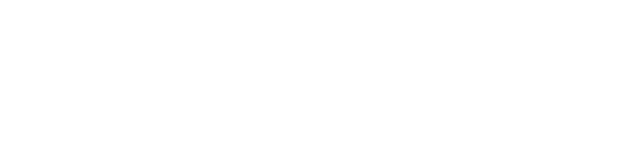
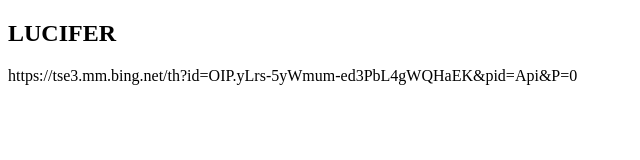
Before and after one commit to CodeRuby999/5-Series-favoritas, a plain HTML site: page index.html in a window 1280 px wide. Shown: the whole page, without its empty margins (0-640 px from the left). Drawn offline with Linux system fonts and the light colour scheme.

Commit message:
Second commit

```diff
--- a/index.html
+++ b/index.html
@@ -7,6 +7,11 @@
     <title>Mis 5 SERIES FAVORITAS</title>
 </head>
 <body>
+    <h2>LUCIFER</h2>
+    <P>
+        https://tse3.mm.bing.net/th?id=OIP.yLrs-5yWmum-ed3PbL4gWQHaEK&pid=Api&P=0
+        </P>
+
 
 </body>
 </html>
```
